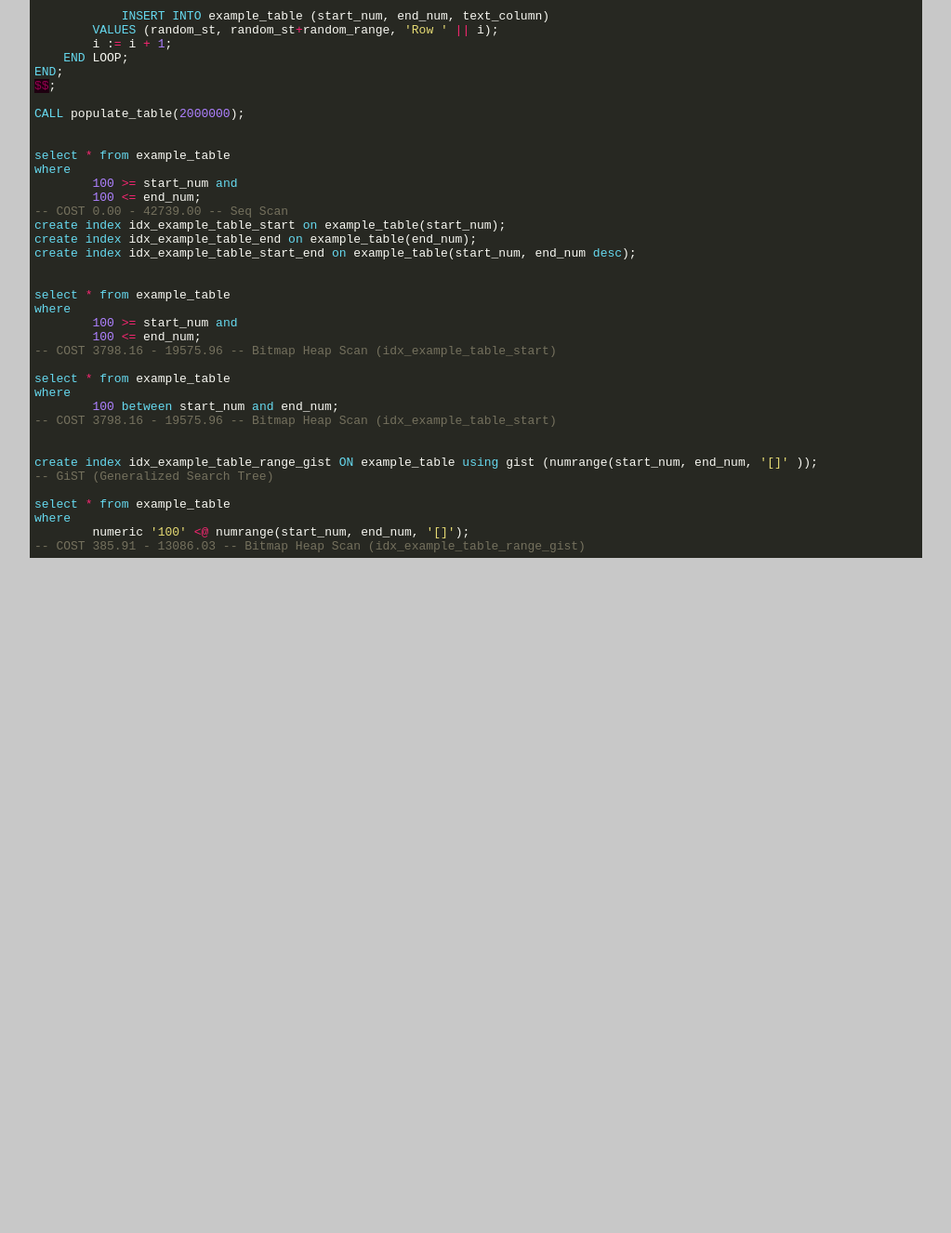
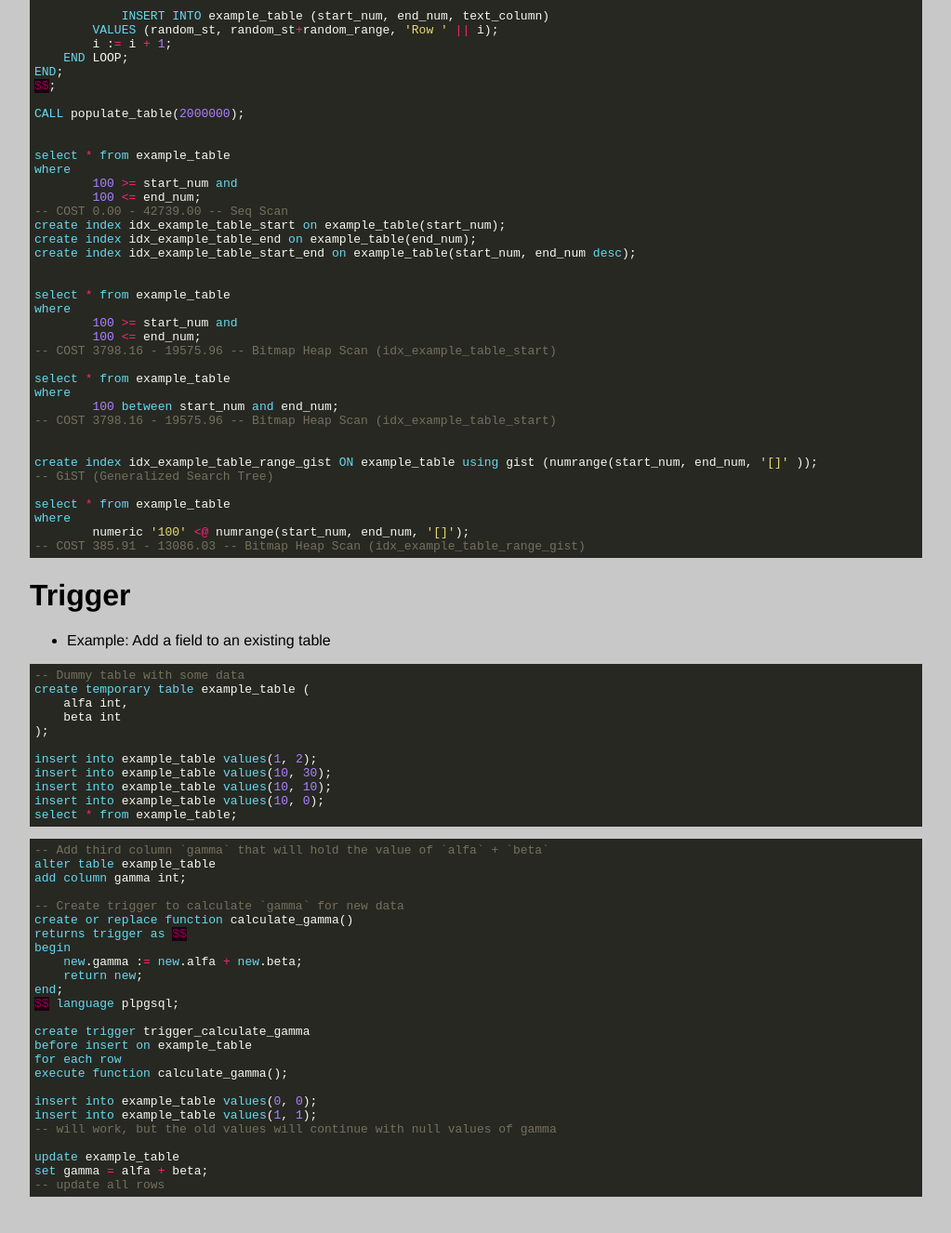
Before and after one commit to CarlosPena00/carlospena00.github.io, a Jekyll site: the page built from _posts/2023-05-01-sql-postgres-tldr.md, in a window 1280 px wide and 1400 px high, scrolled down 1414 px. Shown: the top 1326 px of the window at 93% size, without its empty margins (128-1151 px from the left). Built offline with Jekyll 4.4.1, drawn with Linux system fonts in a browser that asks for light colours; before the commit the page ends 2127 px from its top, so only the background shows below that.

Commit message:
blog(sql): Add example of trigger in Postgres

````diff
--- a/_posts/2023-05-01-sql-postgres-tldr.md
+++ b/_posts/2023-05-01-sql-postgres-tldr.md
@@ -121,3 +121,49 @@ where
 	numeric '100' <@ numrange(start_num, end_num, '[]');
 -- COST 385.91 - 13086.03 -- Bitmap Heap Scan (idx_example_table_range_gist)
 ```
+
+# Trigger
+
+- Example: Add a field to an existing table
+
+```sql
+-- Dummy table with some data
+create temporary table example_table (
+    alfa int,
+    beta int
+);
+
+insert into example_table values(1, 2);
+insert into example_table values(10, 30);
+insert into example_table values(10, 10);
+insert into example_table values(10, 0);
+select * from example_table;
+```
+
+```sql
+-- Add third column `gamma` that will hold the value of `alfa` + `beta`
+alter table example_table
+add column gamma int;
+
+-- Create trigger to calculate `gamma` for new data
+create or replace function calculate_gamma()
+returns trigger as $$
+begin
+    new.gamma := new.alfa + new.beta;
+    return new;
+end;
+$$ language plpgsql;
+
+create trigger trigger_calculate_gamma
+before insert on example_table
+for each row
+execute function calculate_gamma();
+
+insert into example_table values(0, 0);
+insert into example_table values(1, 1);
+-- will work, but the old values will continue with null values of gamma
+
+update example_table
+set gamma = alfa + beta;
+-- update all rows
+```
````
